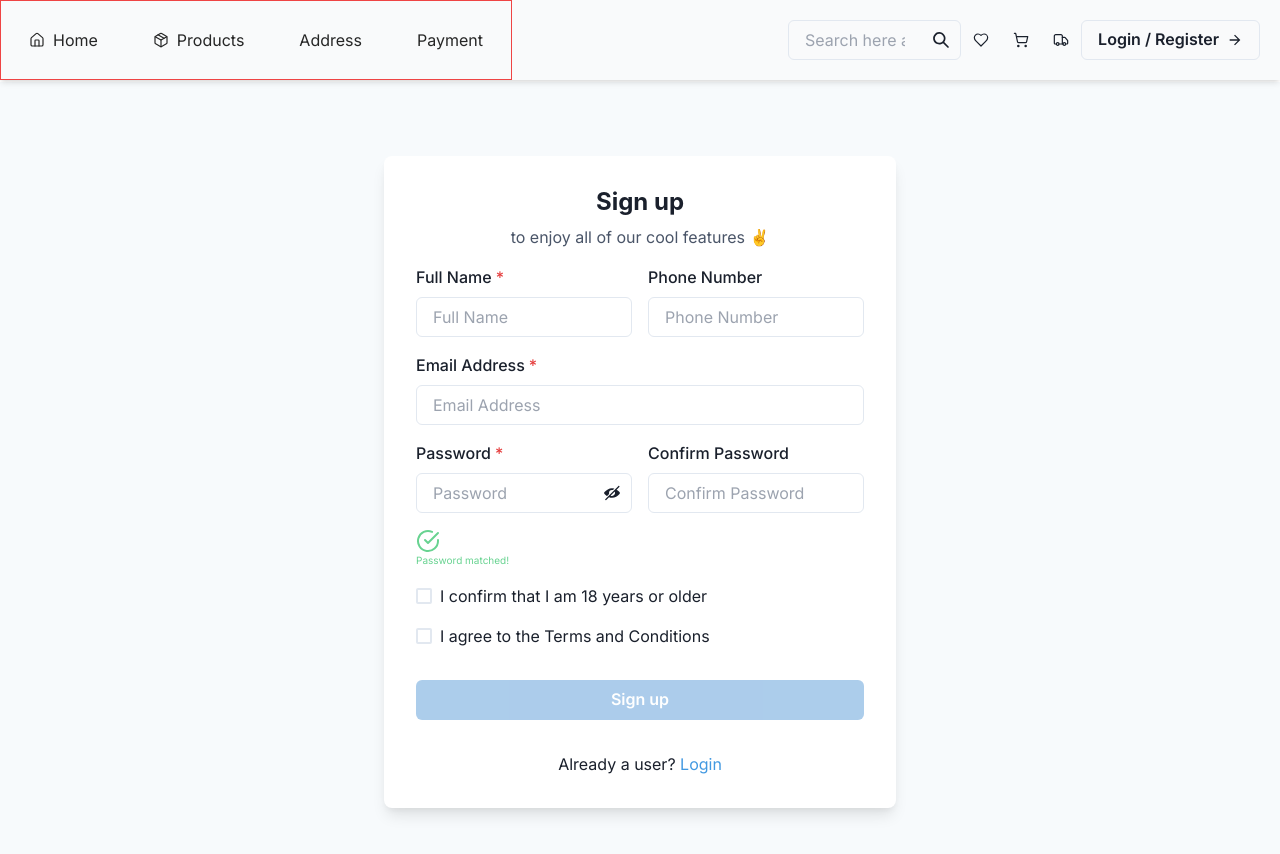
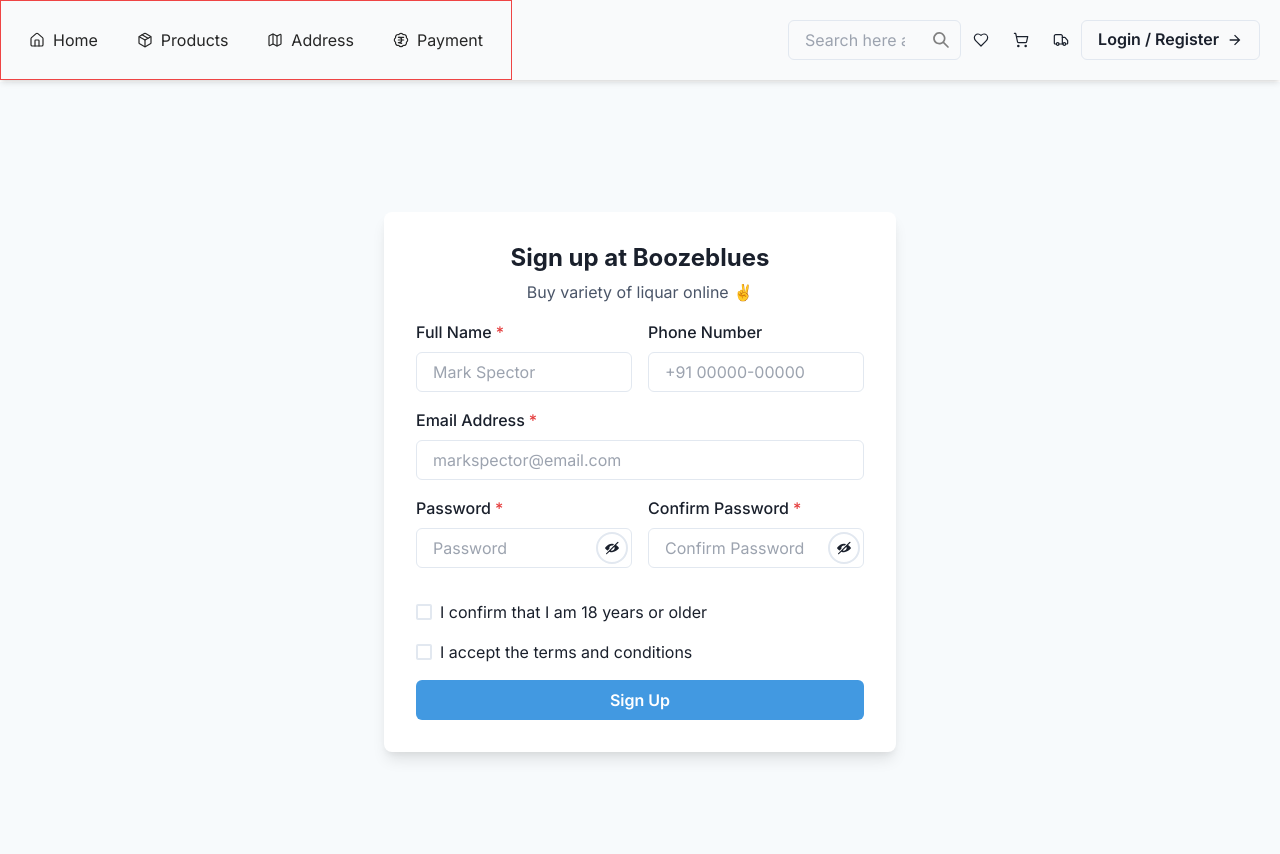
Before and after one commit to SutharShantanu/boozeblues_next, a Next.js app: page /signup in a window 1280 px wide. Shown: the top 854 px of the page. Built offline with nearby package versions, Linux system fonts and the light colour scheme.

Commit message:
signup moded

```diff
--- a/src/app/(pages)/homepage/page.jsx
+++ b/src/app/(pages)/homepage/page.jsx
@@ -1,7 +1,7 @@
 import React from "react";
 import Image from "next/image";
 // import FullCarousel from "@/app/components/FullCarousel";
-import DrinkCategory from "@/app/components/DrinkCategory";
+import DrinkCategory from "../../components/DrinkCategory"
 // import CategoryBeerCarousel from "@/app/components/CategoryBeerCarousel";
 // import CategoryWineCarousel from "@/app/components/CategoryWineCarousel";
 // import CategorySpiritCarousel from "@/app/components/CategorySpiritCarousel";
@@ -102,8 +102,8 @@
                     src="https://content.gotoliquorstore.com/images/landing/app.png"
                     alt=""
                     className="w-2/5"
-                    width={50}
-                    height={50}
+                    width={3000}
+                    height={3000}
                 />
                 <div className="w-2/5 text-left">
                     <h2 className="text-2xl font-semibold my-3">Download the app</h2>
--- a/src/app/(pages)/signup/page.jsx
+++ b/src/app/(pages)/signup/page.jsx
@@ -12,14 +12,14 @@
   Stack,
   Heading,
   Text,
-  Link,
   Flex,
   SimpleGrid,
   InputGroup,
   InputRightElement,
 } from "@chakra-ui/react";
-import { ViewIcon, ViewOffIcon } from "@chakra-ui/icons";
-import { CheckCircleIcon } from "lucide-react";
+import { CheckCircleIcon, ViewIcon, ViewOffIcon } from "@chakra-ui/icons";
+import Link from "next/link";
+import { CircleArrowUp } from "lucide-react";
 
 const initialValues = {
   fullName: "",
@@ -33,18 +33,37 @@
 
 const SignUp = () => {
   const [showPassword, setShowPassword] = useState(false);
+  const [showConfirmPassword, setShowConfirmPassword] = useState(false);
   const [values, setValues] = useState(initialValues);
   const [touched, setTouched] = useState({});
-  const [passwordMatch, setPasswordMatch] = useState(true);
+  const [passwordMatch, setPasswordMatch] = useState(false);
 
-  const onBlur = (fieldName) =>
+  const onBlur = (fieldName) => {
     setTouched((prev) => ({ ...prev, [fieldName]: true }));
 
-  const handleChange = (e) => {
-    const { name, value } = e.target;
+    // Handle validation errors on blur
+    if (fieldName === "password" || fieldName === "confirmPassword") {
       setValues((prev) => ({
         ...prev,
-      [name]: value,
+        passwordError:
+          fieldName === "password" && !isValidPassword(values.password)
+            ? "Password must be at least 6 characters including one symbol and one number"
+            : undefined,
+      }));
+      setPasswordMatch(
+        isValidPassword(values.password) &&
+        (fieldName === "password"
+          ? values.password === values.confirmPassword
+          : values.password === values.confirmPassword)
+      );
+    }
+  };
+
+  const handleChange = (e) => {
+    const { name, value, type, checked } = e.target;
+    setValues((prev) => ({
+      ...prev,
+      [name]: type === "checkbox" ? checked : value,
       emailError:
         name === "email" && !isValidEmail(value)
           ? "Invalid email address"
@@ -57,7 +76,8 @@
 
     if (name === "password" || name === "confirmPassword") {
       setPasswordMatch(
-        values.password === value || values.confirmPassword === value
+        isValidPassword(values.password) &&
+        (name === "password" ? value === values.confirmPassword : values.password === value)
       );
     }
   };
@@ -75,6 +95,7 @@
 
   const onSubmit = (e) => {
     e.preventDefault();
+
     console.log("Form submitted with values:", values);
   };
 
@@ -83,14 +104,12 @@
       <Box bg="white" p={8} borderRadius="lg" boxShadow="lg" w="full" maxW="lg">
         <Stack spacing={4}>
           <Stack align="center">
-            <Heading fontSize="2xl">Sign up</Heading>
+            <Heading fontSize="2xl">Sign up at Boozeblues</Heading>
             <Text fontSize="md" color="gray.600">
-              to enjoy all of our cool features ✌️
+              Buy variety of liquar online ✌️
             </Text>
           </Stack>
           <form onSubmit={onSubmit}>
-            {" "}
-            {/* Added onSubmit handler to the form */}
             <Stack spacing={4}>
               <SimpleGrid columns={2} spacing={4}>
                 <FormControl
@@ -103,12 +122,12 @@
                     id="fullName"
                     name="fullName"
                     errorBorderColor="red.300"
-                    placeholder="Full Name"
+                    placeholder="Mark Spector"
                     value={values.fullName}
                     onChange={handleChange}
                     onBlur={() => onBlur("fullName")}
                   />
-                  <FormErrorMessage>Required</FormErrorMessage>
+                  <FormErrorMessage fontSize={"small"}>Enter your full name</FormErrorMessage>
                 </FormControl>
                 <FormControl
                   id="phoneNumber"
@@ -118,7 +137,7 @@
                   <Input
                     id="phoneNumber"
                     name="phoneNumber"
-                    placeholder="Phone Number"
+                    placeholder="+91 00000-00000"
                     value={values.phoneNumber}
                     onChange={handleChange}
                     onBlur={() => onBlur("phoneNumber")}
@@ -126,22 +145,20 @@
                     maxLength={10}
                   />
 
-                  <FormErrorMessage>Required</FormErrorMessage>
+                  <FormErrorMessage fontSize={"small"}>Enter a valid number</FormErrorMessage>
                 </FormControl>
               </SimpleGrid>
               <FormControl
                 id="email"
                 isRequired
-                isInvalid={
-                  touched.email && (!!values.emailError || !values.email)
-                }
+                isInvalid={touched.email && (!!values.emailError || !isValidEmail(values.email))}
               >
                 <FormLabel htmlFor="email">Email Address</FormLabel>
                 <Input
                   id="email"
                   name="email"
                   type="email"
-                  placeholder="Email Address"
+                  placeholder="markspector@email.com"
                   value={values.email}
                   onChange={handleChange}
                   onBlur={() => onBlur("email")}
@@ -152,10 +169,7 @@
                 <FormControl
                   id="password"
                   isRequired
-                  isInvalid={
-                    touched.password &&
-                    (!!values.passwordError || !values.password)
-                  }
+                  isInvalid={touched.password && (!!values.passwordError || !isValidPassword(values.password))}
                 >
                   <FormLabel htmlFor="password">Password</FormLabel>
                   <InputGroup>
@@ -167,17 +181,14 @@
                       value={values.password}
                       onChange={handleChange}
                       onBlur={() => onBlur("password")}
-                      borderColor={
-                        touched.password &&
-                        touched.confirmPassword &&
-                        passwordMatch
-                          ? "green.400"
-                          : "inherit"
-                      }
                     />
-                    <InputRightElement h={"full"}>
+                    <InputRightElement>
                       <Button
                         variant={"ghost"}
+                        borderWidth={2}
+                        p={0}
+                        size={"sm"}
+                        rounded={"full"}
                         onClick={() => setShowPassword((prev) => !prev)}
                       >
                         {showPassword ? <ViewIcon /> : <ViewOffIcon />}
@@ -188,15 +199,21 @@
                 </FormControl>
                 <FormControl
                   id="confirmPassword"
-                  isInvalid={touched.confirmPassword && !values.confirmPassword}
+                  isRequired
+                  isInvalid={
+                    touched.confirmPassword &&
+                    (!values.confirmPassword || !passwordMatch)
+                  }
                 >
                   <FormLabel htmlFor="confirmPassword">
                     Confirm Password
                   </FormLabel>
+                  <InputGroup>
+
                     <Input
                       id="confirmPassword"
                       name="confirmPassword"
-                    type="password"
+                      type={showConfirmPassword ? "text" : "password"}
                       placeholder="Confirm Password"
                       value={values.confirmPassword}
                       onChange={handleChange}
@@ -204,16 +221,34 @@
                       borderColor={
                         touched.password &&
                           touched.confirmPassword &&
-                      passwordMatch
+                          passwordMatch &&
+                          !values.passwordError
                           ? "green.400"
                           : "inherit"
                       }
                     />
-                  <FormErrorMessage>Required</FormErrorMessage>
+                    <InputRightElement h={"full"}>
+                      <Button
+                        variant={"ghost"}
+                        borderWidth={2}
+                        p={0}
+                        size={"sm"}
+                        rounded={"full"}
+                        onClick={() => setShowConfirmPassword((prev) => !prev)}
+                      >
+                        {showConfirmPassword ? <ViewIcon /> : <ViewOffIcon />}
+                      </Button>
+                    </InputRightElement>
+                  </InputGroup>
+                  <FormErrorMessage fontSize={"small"}>Password Required</FormErrorMessage>
                 </FormControl>
-                <Text textColor={"green.300"} fontSize={"x-small"}>
-                  <CheckCircleIcon />
-                  {passwordMatch && "Password matched!"}
+                <Text textColor={"green.400"} fontSize={"small"}>
+                  {passwordMatch && !values.passwordError && (
+                    <span className="flex items-center">
+                      <CheckCircleIcon mr={2} />
+                      Password matched!
+                    </span>
+                  )}
                 </Text>
               </SimpleGrid>
               <Checkbox
@@ -232,30 +267,18 @@
                 onChange={handleChange}
                 onBlur={() => onBlur("terms")}
               >
-                I agree to the Terms and Conditions
+                I accept the terms and conditions
               </Checkbox>
               <Button
-                mt={4}
-                colorScheme="blue"
                 type="submit"
-                isDisabled={
-                  !values.fullName ||
-                  !values.email ||
-                  !values.password ||
-                  !values.confirmPassword ||
-                  !values.terms ||
-                  !values.ageConfirmation
-                }
+                bg={"blue.400"}
+                color={"white"}
+                _hover={{ bg: "blue.500" }}
               >
-                Sign up
+                Sign Up
               </Button>
             </Stack>
           </form>
-          <Stack pt={4}>
-            <Text align="center">
-              Already a user? <Link color="blue.400">Login</Link>
-            </Text>
-          </Stack>
         </Stack>
       </Box>
     </Flex>
--- /dev/null
+++ b/src/app/api/login/route.js
@@ -0,0 +1,56 @@
+import dbConn from "../../../utils/dbConn";
+import User from "../../../models/user";
+import { NextRequest, NextResponse } from "next/server";
+import bcryptjs from "bcryptjs";
+import jwt from "jsonwebtoken";
+
+dbConn();
+
+export async function POST(NextRequest) {
+  try {
+    const reqBody = await NextRequest.json();
+    const { email, password } = reqBody;
+    console.log(reqBody);
+
+    //check if user exists
+    const user = await User.findOne({ email });
+    if (!user) {
+      return NextResponse.json(
+        { error: "User does not exist" },
+        { status: 400 }
+      );
+    }
+    console.log("user exists");
+
+    //check if password is correct
+    const validPassword = await bcryptjs.compare(password, user.password);
+    if (!validPassword) {
+      return NextResponse.json({ error: "Invalid password" }, { status: 400 });
+    }
+    console.log(user);
+
+    //create token data
+    const tokenData = {
+      id: user._id,
+      username: user.username,
+      email: user.email,
+    };
+    //create token
+    const token = await jwt.sign(tokenData, process.env.TOKEN_SECRET!, {
+      expiresIn: "1d",
+    });
+
+    const response = NextResponse.json({
+      data: tokenData,
+      userToken: token,
+      message: "Login successful",
+      success: true,
+    });
+    response.cookies.set("token", token, {
+      httpOnly: true,
+    });
+    return response;
+  } catch (error) {
+    return NextResponse.json({ error: error.message }, { status: 500 });
+  }
+}
--- a/src/app/components/Navbar.jsx
+++ b/src/app/components/Navbar.jsx
@@ -12,7 +12,7 @@
   InputRightElement,
 } from "@chakra-ui/react";
 import { SearchIcon, ArrowForwardIcon } from "@chakra-ui/icons";
-import { Heart, House, Package, ShoppingCart, Truck } from "lucide-react";
+import { BadgeIndianRupee, Heart, House, Map, Package, ShoppingCart, Truck } from "lucide-react";
 
 const Navbar = () => {
   const [searchQuery, setSearchQuery] = useState("");
@@ -58,13 +58,19 @@
           href="/address"
           className="text-neutral-800 flex px-2 py-1 space-x-2 items-center justify-between hover:bg-neutral-200 hover:shadow-sm rounded-md transition-all ease-in-out"
         >
-          Address
+          <Map size={16} strokeWidth={1.2} absoluteStrokeWidth />
+          <span>
+            Address
+          </span>
         </Link>
         <Link
           href="/payment"
           className="text-neutral-800 flex px-2 py-1 space-x-2 items-center justify-between hover:bg-neutral-200 hover:shadow-sm rounded-md transition-all ease-in-out"
         >
-          Payment
+          <BadgeIndianRupee size={16} strokeWidth={1.2} absoluteStrokeWidth />
+          <span>
+            Payment
+          </span>
         </Link>
       </div>
       <div className="p-5 w-2/5 flex justify-between items-center">
@@ -84,7 +90,7 @@
               style={{ backgroundColor: "transparent" }}
               onClick={handleSearch}
             >
-              <SearchIcon />
+              <SearchIcon sx={{ color: "gray" }} _hover={{ color: "gray.600", transition: "color 0.2s ease-in-out" }} />
             </Button>
           </InputRightElement>
         </InputGroup>
@@ -95,7 +101,7 @@
             className="border-none"
             border={0}
             icon={<Heart size={16} strokeWidth={1.2} absoluteStrokeWidth />}
-            onClick={() => {}}
+            onClick={() => { }}
           />
         </Link>
         <Link href="/cart">
```
Also changed, not shown: tsconfig.json (added, +34 -0 lines), 1 other file (tests, documents, lock files or other folders). Lines whose indentation alone changed are shown as unchanged.
